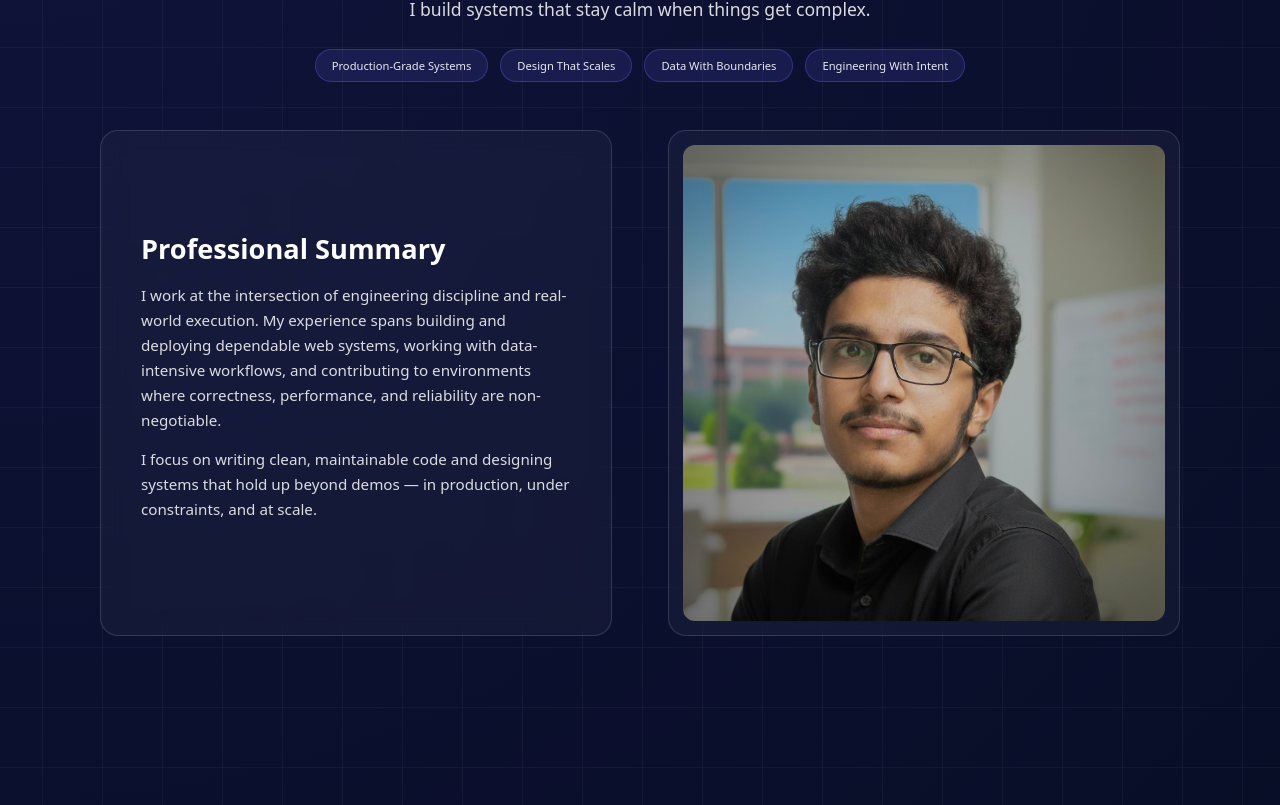
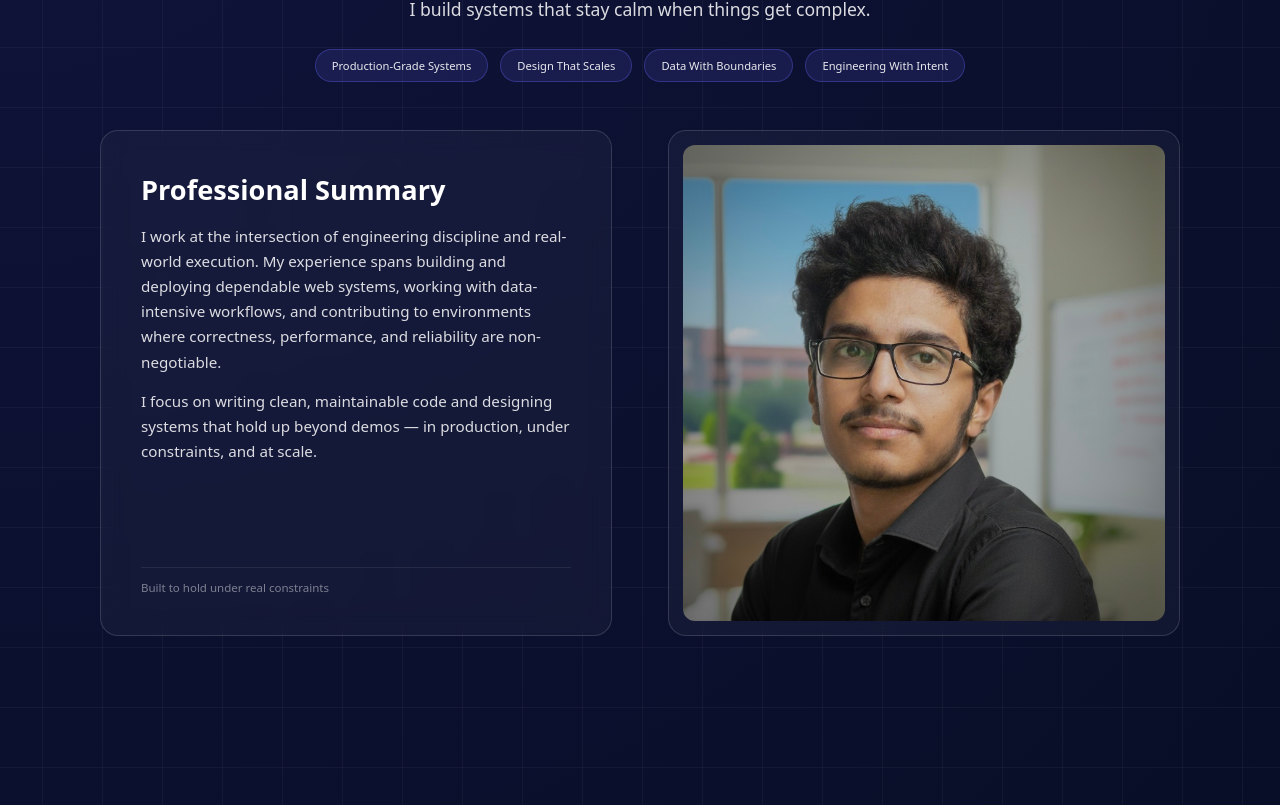
Before and after one commit to rithiksai27/Rithik-Portfolio, a React (Create React App) app: page / in a window 1280 px wide. Shown: the part 355-1160 px from the top of the page. Built offline with nearby package versions, Linux system fonts and the light colour scheme.

Commit message:
alignment of navabar and sumamry card updated

```diff
--- a/src/components/Hero.css
+++ b/src/components/Hero.css
@@ -84,8 +84,10 @@
   text-align: left;
   display: flex;
   flex-direction: column;
-  justify-content: center;
+  justify-content: flex-start;
+
 }
+
 
 .about-text-card h2 {
   font-size: 1.7rem;
@@ -166,3 +168,19 @@
     right: 16px;
   }
 }
+.about-text-card {
+  display: flex;
+  flex-direction: column;
+}
+
+.about-text-main {
+  flex: 0 0 auto;
+}
+
+.about-text-footer {
+  margin-top: auto;
+  font-size: 0.72rem;
+  color: rgba(255, 255, 255, 0.45);
+  padding-top: 12px;
+  border-top: 1px solid rgba(255, 255, 255, 0.08);
+}
--- a/src/components/Hero.js
+++ b/src/components/Hero.js
@@ -39,7 +39,11 @@ function Hero() {
                 that hold up beyond demos — in production, under constraints,
                 and at scale.
               </p>
+               <div className="about-text-footer">
+    Built to hold under real constraints
+  </div>
           </div>
+
 
           <div className="about-image-card">
             <img src={profileImg} alt="Rithik Sai" />
--- a/src/components/Navbar.css
+++ b/src/components/Navbar.css
@@ -170,28 +170,37 @@
   font-size: clamp(0.7rem, 2.2vw, 0.78rem);
   font-weight: 600;
   text-decoration: none;
+
   color: #e6fffa;
 
-  background: rgba(20, 184, 166, 0.18);
-  border: 1px solid rgba(20, 184, 166, 0.45);
+  /* softer, calmer teal */
+  background: rgba(20, 184, 166, 0.14);
+  border: 1px solid rgba(20, 184, 166, 0.38);
+
   border-radius: 999px;
-
   white-space: nowrap;
 
-  flex-shrink: 1;
-  min-width: 0;
-  max-width: 100%;
+  /* subtle presence, not a CTA push */
+  box-shadow: 0 4px 14px rgba(20, 184, 166, 0.18);
 
   backdrop-filter: blur(12px);
-  opacity: 0.9;
-  transition: transform 0.25s ease, opacity 0.25s ease;
+  opacity: 0.92;
+
+  transition:
+    background 0.25s ease,
+    border 0.25s ease,
+    transform 0.25s ease,
+    opacity 0.25s ease;
 }
 
 
 .nav-resume:hover {
+  background: rgba(20, 184, 166, 0.2);
+  border-color: rgba(20, 184, 166, 0.5);
   opacity: 1;
   transform: translateY(-1px);
 }
+
 
 /* SMALL DEVICES */
 @media (max-width: 420px) {
```
